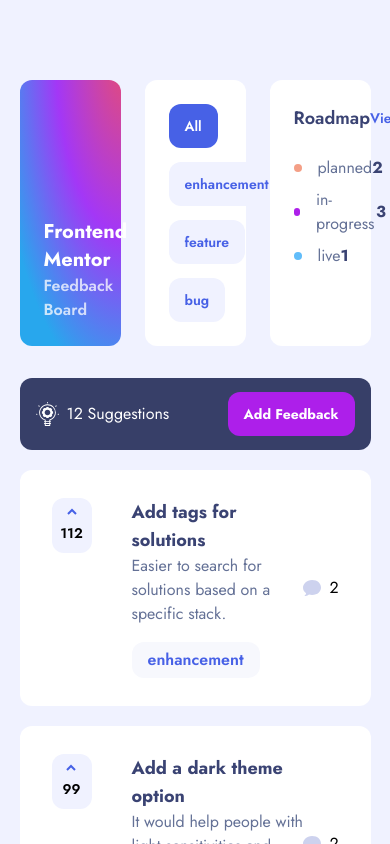
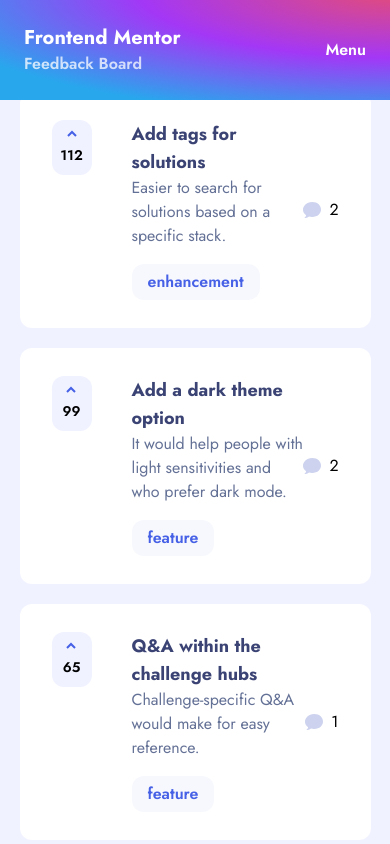
Before and after one commit to jakealistairwood/frontendmentor-product-feedback, a React (Vite) app: page /suggestions in a window 390 px wide. Shown: the top 844 px of the page. Built offline with nearby package versions, Linux system fonts and the light colour scheme.

Commit message:
added mobile menu functionality and styling

```diff
--- a/src/App.jsx
+++ b/src/App.jsx
@@ -8,7 +8,7 @@
   const [count, setCount] = useState(0)
 
   return (
-    <main className="portal-wrapper relative py-20">
+    <main className="portal-wrapper relative md:py-20">
       <Dashboard />
     </main>
   )
--- a/src/components/elements/FeedbackFilters/FeedbackFilters.jsx
+++ b/src/components/elements/FeedbackFilters/FeedbackFilters.jsx
@@ -30,7 +30,7 @@
         setCurrentFilter("all")
     }, [handleFilter]);
 
-    return <ul className="feedback-filters rounded-xl p-6 bg-white flex flex-wrap gap-y-3.5 gap-x-2">
+    return <ul className={`feedback-filters rounded-xl p-6 bg-white flex flex-wrap gap-y-3.5 gap-x-2`}>
         <li className="">
             <Button
                 label={"All"}
--- a/src/components/elements/Roadmap/Roadmap.jsx
+++ b/src/components/elements/Roadmap/Roadmap.jsx
@@ -1,7 +1,7 @@
 import { Link } from "react-router-dom"
 
 const Roadmap = ({ statuses }) => {
-    return <div className="roadmap bg-white rounded-xl p-6 flex flex-col gap-6">
+    return <div className={`roadmap bg-white rounded-xl p-6 flex flex-col gap-6`}>
         <div className="flex justify-between items-center">
             <h3 className="text-lg font-semibold">Roadmap</h3>
             <Link to="/roadmap" className="text-secondary-purple font-semibold text-sm">View</Link>
--- a/src/components/globals/FeedbackForm/FeedbackForm.jsx
+++ b/src/components/globals/FeedbackForm/FeedbackForm.jsx
@@ -40,7 +40,7 @@
                     className="min-h-[48px] py-3.5 px-6 mt-4"
                     id="feedbackTitle"
                     type="text"
-                    value={toEdit ? feedback.title : ""}
+                    value={toEdit && feedback.title}
                     onChange={(e) => setFeedback({
                         ...feedback,
                         title: e.target.value,
@@ -84,7 +84,7 @@
                     className="min-h-[96px] mt-4"
                     name=""
                     id="feedbackDetail"
-                    value={toEdit ? feedback.description : ""}
+                    value={toEdit && feedback.description}
                     onChange={(e) => setFeedback({
                         ...feedback,
                         description: e.target.value
--- a/src/components/globals/Sidebar/Sidebar.jsx
+++ b/src/components/globals/Sidebar/Sidebar.jsx
@@ -1,15 +1,42 @@
+import { useState, useEffect } from "react"
 import FeedbackFilters from "../../elements/FeedbackFilters/FeedbackFilters"
 import Roadmap from "../../elements/Roadmap/Roadmap"
 
 const Sidebar = ({ suggestionCategories, filterCategories, statuses, originalSuggestions }) => {
+
+    const [ windowWidth, setWindowWidth ] = useState(window.innerWidth)
+    const [ mobileMenuOpen, setMobileMenuOpen ] = useState(false);
+
+    console.log(windowWidth);
+
+    useEffect(() => {
+        window.addEventListener("resize", () => {
+            setWindowWidth(window.innerWidth)
+        })
+        return () => window.removeEventListener("resize", () => {
+            setWindowWidth(window.innerWidth)
+        })
+    }, [windowWidth]);
+
     console.log(filterCategories)
-    return <aside className="sidebar max-w-full lg:max-w-[255px] lg:sticky lg:top-0 w-full grid grid-cols-3 lg:flex flex-row lg:flex-col gap-6">
-        <h1 className="feedback-board h-full lg:h-[137px] rounded-xl p-6 flex flex-col justify-end text-white">
-           <span className="text-xl font-bold">Frontend Mentor</span>
-           <span className="opacity-75">Feedback Board</span>
+    return <aside className="sidebar fixed sm:static left-0 sm:left-[unset] max-w-full lg:max-w-[255px] lg:sticky lg:top-0 w-full flex flex-col sm:grid sm:grid-cols-3 lg:flex flex-row lg:flex-col gap-0 sm:gap-6">
+        <h1 className="feedback-board h-full lg:h-[137px] sm:rounded-xl p-6 flex flex-row sm:flex-col justify-between sm:justify-end text-white">
+            <div className="flex flex-col w-full">
+                <span className="text-xl font-bold">Frontend Mentor</span>
+                <span className="opacity-75">Feedback Board</span>
+            </div>
+            <button className="sm:hidden" onClick={() => setMobileMenuOpen(!mobileMenuOpen)}>
+                <div>{mobileMenuOpen ? "Close" : "Menu"}</div>
+            </button>
         </h1>
-        <FeedbackFilters filters={suggestionCategories} originalFilters={filterCategories} originalSuggestions={originalSuggestions} />
-        <Roadmap statuses={statuses} />
+        <div className={`gap-6 ${windowWidth < 640 & mobileMenuOpen ? "flex bg-pale-blue p-6 gap-6 max-w-[272px] self-end" : "hidden"} flex-col sm:flex-row sm:col-start-2 sm:col-end-4 sm:grid sm:grid-cols-2 lg:flex lg:flex-col`}>
+            <FeedbackFilters
+                filters={suggestionCategories}
+                originalFilters={filterCategories}
+                originalSuggestions={originalSuggestions}
+            />
+            <Roadmap statuses={statuses} />
+        </div>
     </aside>
 }
 
```
